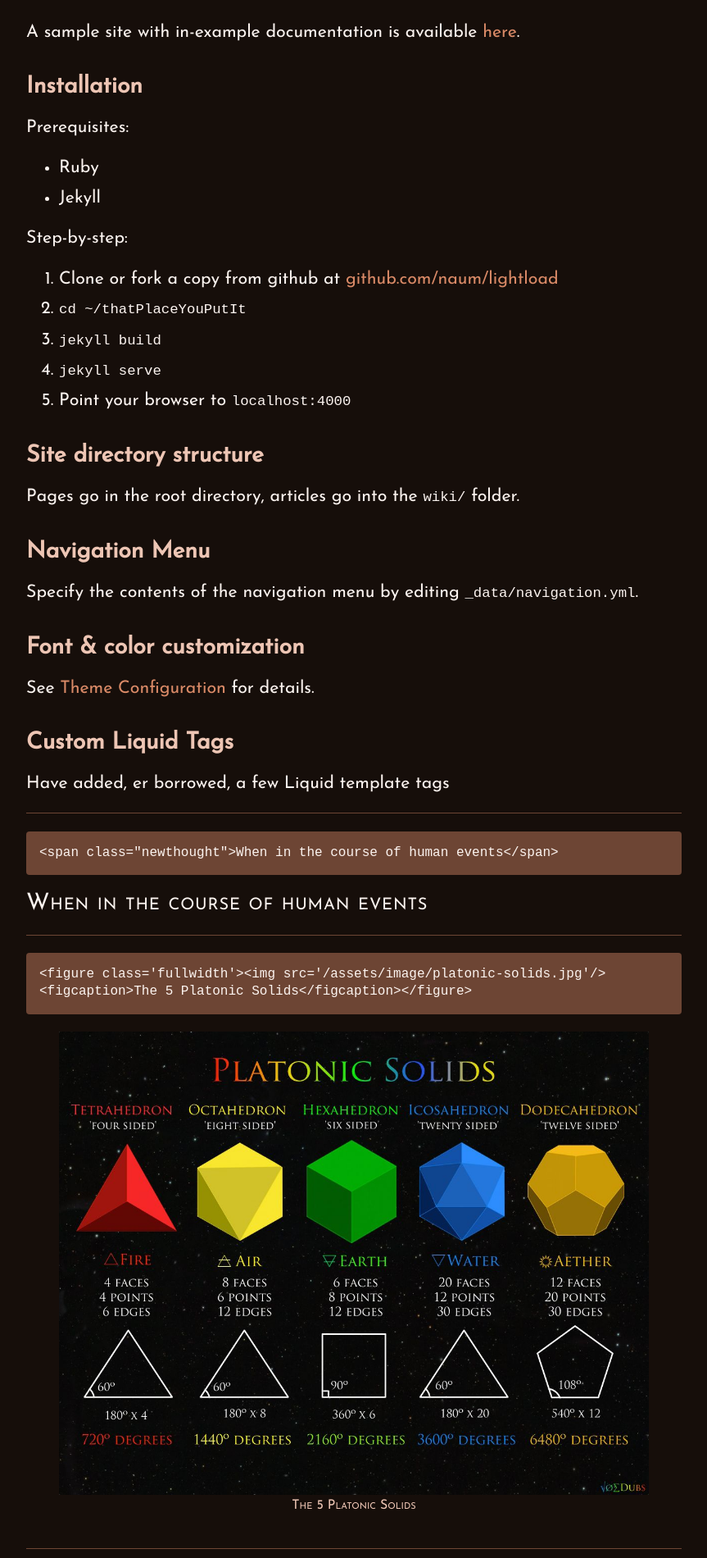
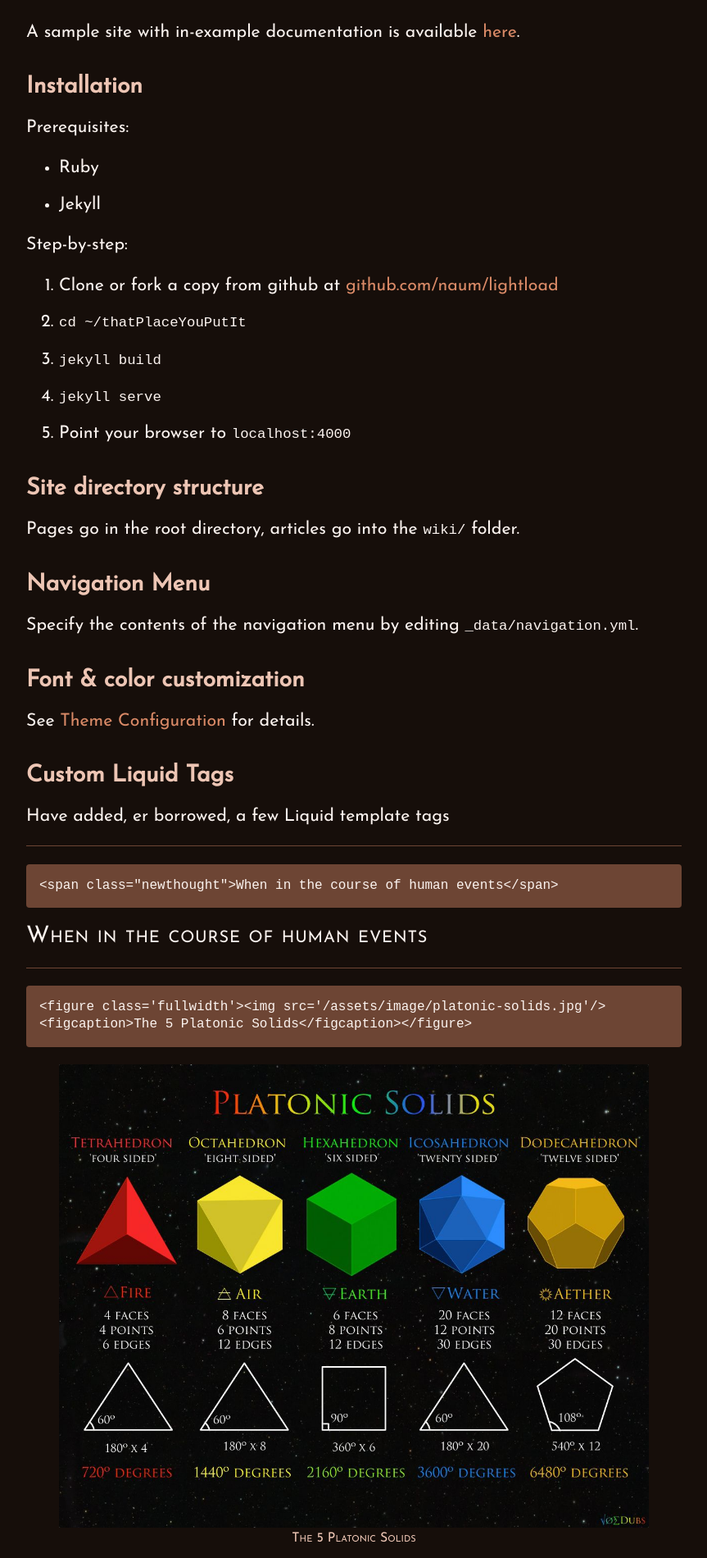
Before and after one commit to naum/lightload, a Jekyll site: the page built from README.md, in a window 1280 px wide. Shown: the part 345-2245 px from the top of the page at 82% size, without its empty margins (208-1071 px from the left). Built offline with Jekyll 4.4.1, drawn with Linux system fonts in a browser that asks for light colours.

Commit message:
Fix default wiki page layout configuration in _config.yml

```diff
--- a/_config.yml
+++ b/_config.yml
@@ -5,9 +5,10 @@
 font_main: "Josefin Sans"
 url: https://lightload.nauminous.net
 title: "Lightload"
+
 defaults:
   - scope:
       path: "wiki"
-      type: "wiki"
+      type: "pages"
     values:
       layout: "wiki"
--- a/assets/css/main.css
+++ b/assets/css/main.css
@@ -42,7 +42,7 @@
   font-size: 133.33%;
   line-height: 1.77rem;
   max-width: 50rem;
-  margin: 1.33rem auto;
+  margin: 1.77rem auto;
   padding: 0 0.75rem;
   text-rendering: optimizeLegibility;
 }
@@ -131,7 +131,7 @@
 }
 
 li {
-  margin-top: 0.5rem;
+  margin-top: 1rem;
 }
 
 nav {
```
Also changed, not shown: wiki/another-layout-test.md (+0 -1 lines), wiki/genesis.md (+0 -1 lines).
